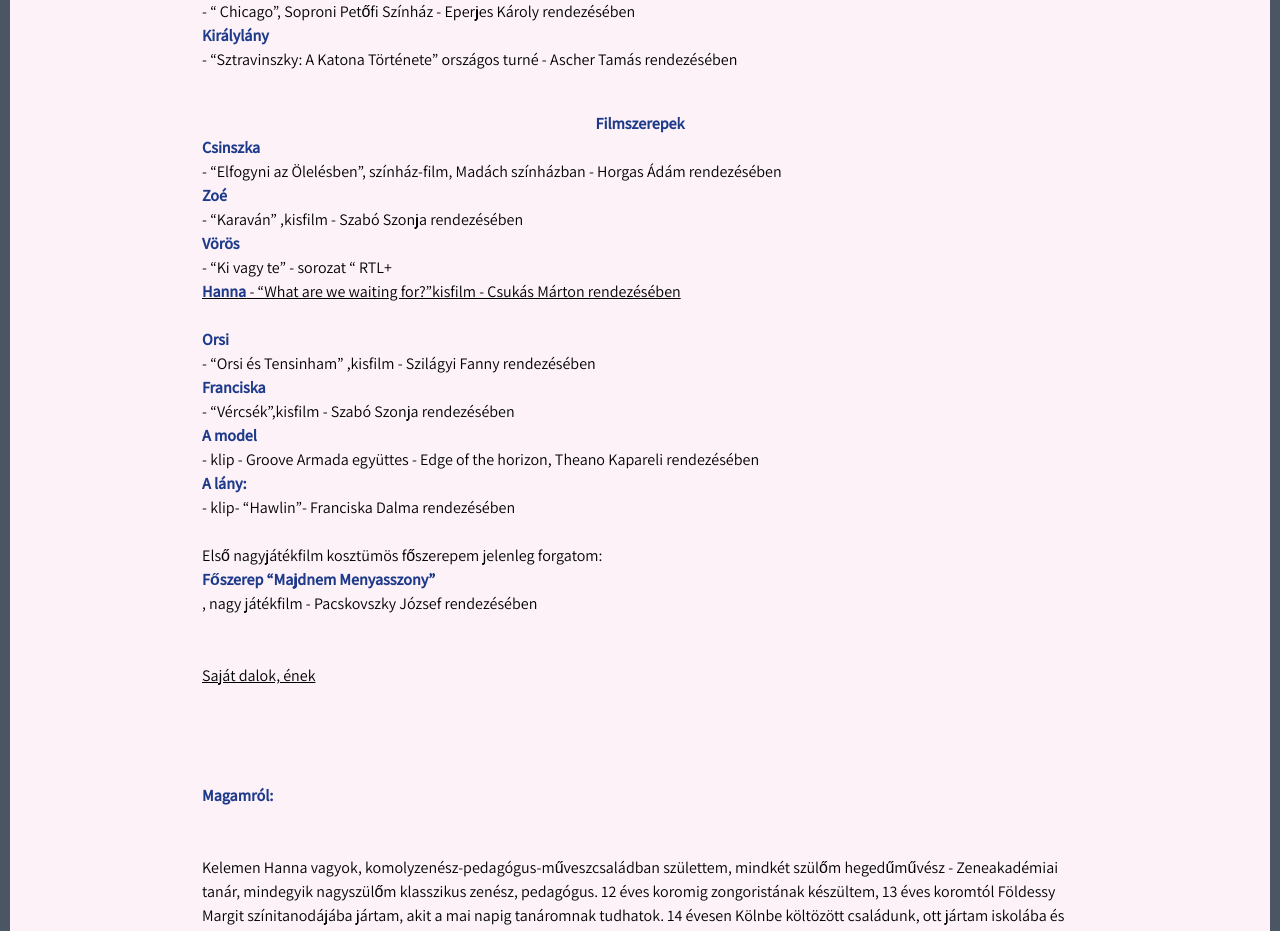
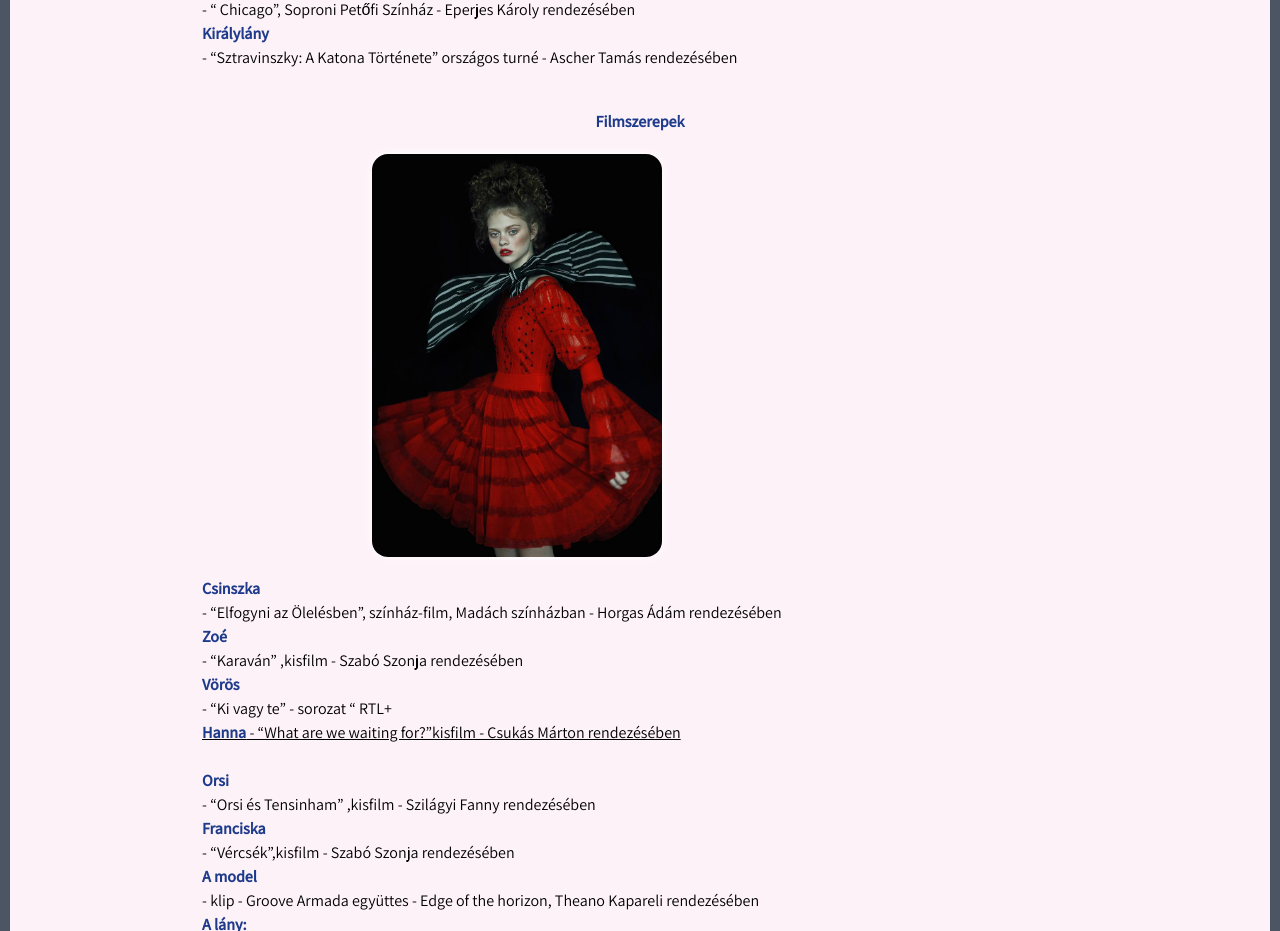
Before and after one commit to vladyslavt97/Anait-Vanoian, a Next.js app: page /biography in a window 1280 px wide. Shown: the part 969-1900 px from the top of the page. Built offline with nearby package versions, Linux system fonts and the light colour scheme.

Commit message:
changing photos

```diff
--- a/app/biography/page.tsx
+++ b/app/biography/page.tsx
@@ -27,7 +27,7 @@ export default function Page({}: Props) {
       transition={{duration:1, delay: 0.2}}
       className="relative top-0 mx-2.5 w-full sm:w-full md:left-40 z-10 flex"
       >
-        <Image src="/gallery/modelling/56.jpg" alt="" width={300} height={300} priority={true} className="rounded-2xl shadow-white my-5 w-[290px]"/>
+        <Image src="/1.jpg" alt="" width={300} height={300} priority={true} className="rounded-2xl shadow-white my-5 w-[290px]"/>
       </motion.div>
         {language === "hun" ? <HunBio/> : <EngBio/>}
     </div>
--- a/components/HunBio.tsx
+++ b/components/HunBio.tsx
@@ -1,4 +1,6 @@
 import Link from "next/link";
+import { motion } from "framer-motion";
+import Image from "next/image";
 
 type Props = {}
 
@@ -11,7 +13,7 @@ export default function HunBio({}: Props) {
       2 év alatt összvonva 4 évet magántanulókémt vizsgáztam és érettségiztem <br/><br/>
 
       <b className="font-bold text-blue-900">Zeneiskola: </b>Ádám Jenő Zeneiskola
-      zongora, gitár
+      zongora, gitár <br/>
       10 évesen Országos Zongoraversenyen 1. díjat nyertem<br/><br/>
 
       <b className="font-bold text-blue-900">Nyelvvizsga: </b>
@@ -29,8 +31,21 @@ export default function HunBio({}: Props) {
 
       <b className="font-bold text-blue-900">Királylány</b> - “Sztravinszky: A Katona Története” országos turné - Ascher Tamás rendezésében
 
+
+
       <span className="flex justify-center font-bold text-blue-900 mt-10">Filmszerepek</span>
-
+      <motion.div
+      initial={{opacity:0,
+        x:5, y:5
+      }}
+      animate={{opacity:1,
+        x:0, y:0
+      }}
+      transition={{duration:1, delay: 0.2}}
+      className="relative top-0 mx-2.5 w-full sm:w-full md:left-40 z-10 flex"
+      >
+        <Image src="/gallery/modelling/56.jpg" alt="" width={300} height={300} priority={true} className="rounded-2xl shadow-white my-5 w-[290px]"/>
+      </motion.div>
       <b className="font-bold text-blue-900">Csinszka</b> - “Elfogyni az Ölelésben”, színház-film, Madách színházban - Horgas Ádám rendezésében <br/>
 
       <b className="font-bold text-blue-900">Zoé</b> - “Karaván” ,kisfilm - Szabó Szonja rendezésében <br/>
```
Also changed, not shown: public/1.jpg (added).
